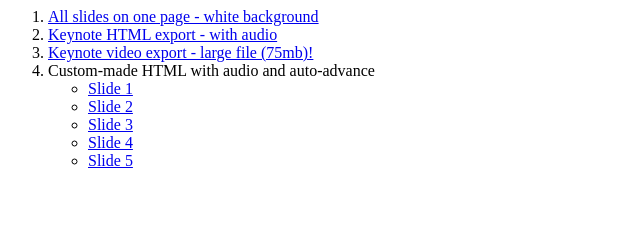
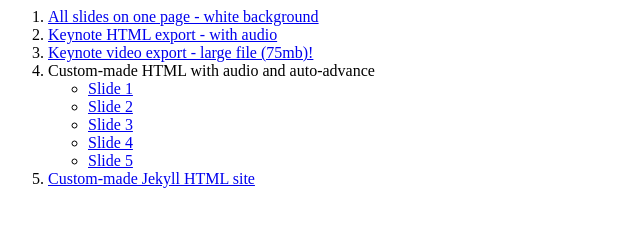
Before and after one commit to rkudeshi/eo-training, a plain HTML site: page index.html in a window 1280 px wide. Shown: the whole page, without its empty margins (0-640 px from the left). Drawn offline with Linux system fonts and the light colour scheme.

Commit message:
Update index.html

```diff
--- a/index.html
+++ b/index.html
@@ -19,4 +19,5 @@
 			<li><a href="pages/slide5.html">Slide 5</a></li>
 		</ul>
 	</li>
+	<li><a href="http://raviudeshi.com/eo-training-jekyll">Custom-made Jekyll HTML site</a></li>
 </ol>
```
